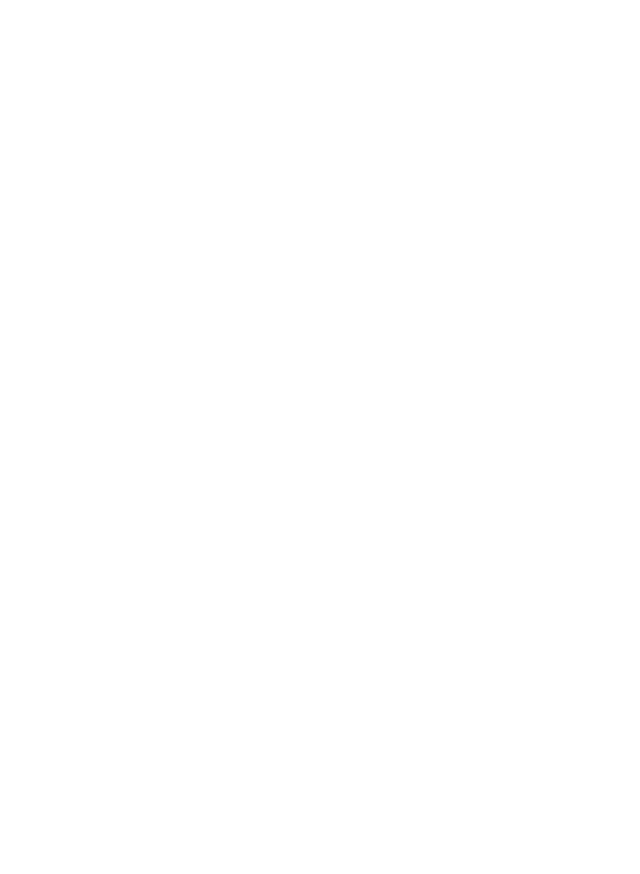
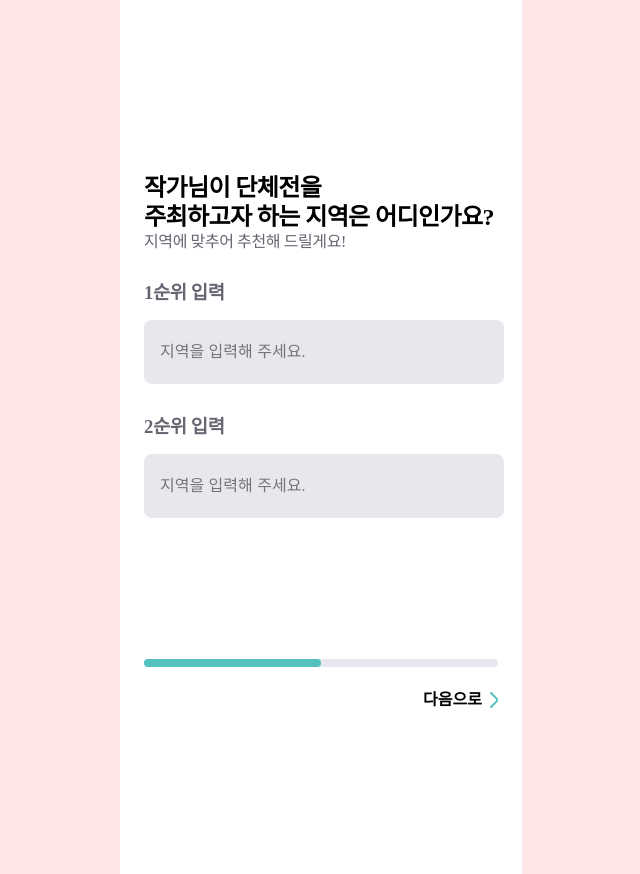
Before and after one commit to ArtScape-Hanyang/ArtScape_Frontend, a React (Vite) app: page /matching/location in a window 1280 px wide. Before the commit this address had no page. Shown: the whole page, without its empty margins (319-959 px from the left). Before the commit the page ends 800 px from the top, so only its background shows below. Built offline with nearby package versions, Linux system fonts and the light colour scheme.

Commit message:
[design] : 메인 완료, 지역 진행 중

```diff
--- a/src/App.tsx
+++ b/src/App.tsx
@@ -1,10 +1,12 @@
 import React from "react";
 import { BrowserRouter as Router, Route, Routes } from "react-router-dom";
 import Home from "./routes/home";
+import Matching from "./pages/Matching";
 import MatchTypePage from "./pages/MatchTypePage";
 import LoginPage from "./pages/LoginPage";
 import SignupPage from "./pages/SignupPage";
 import MatchPersonnel from "./pages/MatchPersonnel";
+import MatchLocation from "./pages/MatchLocation";
 
 const App: React.FC = () => {
   return (
@@ -13,8 +15,10 @@
         <Routes>
           <Route path="/login" element={<LoginPage />} />
           <Route path="/signup" element={<SignupPage />} />
-          <Route path="/matching/type" element={<MatchTypePage />}></Route>
-          <Route path="/matching/personnel" element={<MatchPersonnel />}></Route>
+          <Route path="/matching" element={<Matching />} />
+          <Route path="/matching/type" element={<MatchTypePage />} />
+          <Route path="/matching/personnel" element={<MatchPersonnel />} />
+          <Route path="/matching/location" element={<MatchLocation />} />
         </Routes>
       </div>
     </Router>
--- /dev/null
+++ b/src/pages/MatchLocation.tsx
@@ -0,0 +1,138 @@
+import styled from "styled-components";
+import GlobalStyle from "../styles/GlobalStyle";
+import nextbtn from '../asset/nextbtn.svg'
+import { useNavigate } from "react-router-dom";
+
+interface Level {
+    width: number,
+}
+
+const MainContainer = styled.div`
+  width: 25.125rem;
+  height: 54.625rem;
+  background-color: #ffffff;
+  box-sizing: border-box;
+  padding: 0 1.5rem;
+`;
+
+const Title = styled.div`
+    display: flex;
+    flex-direction: column;
+    padding-top: 11rem;
+    gap: 0.3rem;
+`;
+
+const H1 = styled.h1`
+    font-family: Pretendard;
+    font-size: 1.5rem;
+    font-style: normal;
+    font-weight: 700;
+    line-height: 1.5rem; /* 100% */
+    letter-spacing: -0.0375rem;
+    margin: 0;
+`;
+
+const H3 = styled.h3`
+    color: var(--Gray-Scale-G400, #656572);
+
+    /* Body/M500 */
+    font-family: Pretendard;
+    font-size: 1rem;
+    font-style: normal;
+    font-weight: 500;
+    line-height: 1rem; /* 100% */
+    letter-spacing: -0.025rem;
+    margin: 0;
+`;
+
+const LocContainer = styled.div`
+    margin-top: 10%;
+    color: #656572;
+
+    /* Body/M500 */
+    font-family: Pretendard;
+    font-size: 1rem;
+    font-weight: 500;
+    line-height: 1rem; /* 100% */
+    letter-spacing: -0.025rem;
+`;
+
+const Input = styled.input`
+    width: 20.5rem;
+    height: 2rem;
+    border-radius: 0.5rem;
+    background-color: #E7E7EE;
+    border: 0;
+    padding: 1rem;
+    color: #9696A6;
+    font-size: 1rem;
+`;
+
+const ProgressBar = styled.div`
+    width: 100%;
+    height: 0.5rem;
+    background-color: #E7E7EE;
+    border-radius: 20px;
+    margin-top: 40%;
+`;
+
+const Progress = styled.div<{ width: number }>`
+    width: ${(props:Level) => props.width}%;
+    height: 0.5rem;
+    background-color: #52C1BF;
+    border-radius: 20px;
+`;
+
+const NextBtn = styled.div`
+    display: flex ;
+    justify-content: flex-end;
+    margin-top: 7%;
+    font-family: Pretendard;
+    font-size: 1rem;
+    font-style: normal;
+    font-weight: 600;
+    line-height: 1rem; /* 100% */
+    letter-spacing: -0.025rem;
+    gap: 0.5rem;
+    cursor: pointer;
+`;
+
+function MatchLocation() {
+    const maxItem = 12
+    const avaliableItem = 6
+    const navigate = useNavigate();
+
+    const handleNextClick = () => {
+        navigate('/matching/form')
+    }
+
+    return (
+        <MainContainer>
+            <GlobalStyle />
+            <Title>
+                <H1>작가님이 단체전을</H1>
+                <H1>주최하고자 하는 지역은 어디인가요?</H1>
+                <H3>지역에 맞추어 추천해 드릴게요!</H3>
+            </Title>
+            <LocContainer>
+                <h3>1순위 입력</h3>
+                <Input type="text" placeholder="지역을 입력해 주세요."/>
+            </LocContainer>
+            <LocContainer>
+                <h3>2순위 입력</h3>
+                <Input type="text" placeholder="지역을 입력해 주세요."/>
+            </LocContainer>
+            <div>
+                <ProgressBar>
+                    <Progress width = {(avaliableItem*100/maxItem)}></Progress>
+                </ProgressBar>
+                <NextBtn onClick={handleNextClick}>
+                    <button>다음으로</button>
+                    <img src={nextbtn} />
+                </NextBtn>
+            </div>
+        </MainContainer>
+    )
+}
+
+export default MatchLocation;
--- /dev/null
+++ b/src/pages/Matching.tsx
@@ -0,0 +1,100 @@
+import styled from "styled-components";
+import GlobalStyle from "../styles/GlobalStyle";
+import backbtn from "../asset/backbtn.svg"
+import aimatchstar from "../asset/aimatchstar.png";
+import nextbtn from '../asset/nextbtn.svg'
+import { useNavigate } from "react-router-dom";
+
+const MainContainer = styled.div`
+  width: 25.125rem;
+  height: 54.625rem;
+  background-color: #ffffff;
+  box-sizing: border-box;
+  padding: 5rem 1.5rem;
+  overflow: hidden;
+`;
+
+const Title = styled.div`
+    display: flex;
+    flex-direction: column;
+    padding-top: 7rem;
+    gap: 0.3rem;
+`;
+
+const AI = styled.h1`
+    font-family: Pretendard;
+    font-size: 1.5rem;
+    font-style: normal;
+    font-weight: 700;
+    line-height: 1.5rem; /* 100% */
+    letter-spacing: -0.0375rem;
+    margin: 0;
+    color: #52C1BF;
+`;
+
+const H1 = styled.h1`
+    font-family: Pretendard;
+    font-size: 1.75rem;
+    font-style: normal;
+    font-weight: 700;
+    line-height: 1.75rem; /* 100% */
+    letter-spacing: -0.04375rem;
+    margin: 0;
+`;
+
+const ImgContainer = styled.div`
+    width: 100%;
+    height: 35rem;
+    position: relative;
+    display: flex;
+    justify-content: center;
+    align-items: center;
+    margin-left: 10%;
+`;
+
+const BackImg = styled.img`
+    width: 35rem;
+    height: 100%;
+    position: absolute;
+`;
+
+const NextBtn = styled.div`
+    display: flex ;
+    justify-content: flex-end;
+    font-family: Pretendard;
+    font-size: 1rem;
+    font-style: normal;
+    font-weight: 600;
+    line-height: 1rem; /* 100% */
+    letter-spacing: -0.025rem;
+    gap: 0.5rem;
+    cursor: pointer;
+    color: #656572;
+`;
+
+function Matching() {
+    const navigate = useNavigate();
+
+    const handleNextClick = () => {
+        navigate('/matching/type')
+    }
+    return (
+        <MainContainer>
+            <GlobalStyle />
+            <img src={backbtn} />
+            <Title>
+                <AI>AI가 찾아주는</AI>
+                <H1>당신의 협업 파트너</H1>
+            </Title>
+            <ImgContainer>
+                <BackImg src={aimatchstar} />
+            </ImgContainer>
+            <NextBtn onClick={handleNextClick}>
+                <button>시작하기</button>
+                <img src={nextbtn} />
+            </NextBtn>
+        </MainContainer>
+    )
+}
+
+export default Matching;
--- a/src/styles/GlobalStyle.tsx
+++ b/src/styles/GlobalStyle.tsx
@@ -15,7 +15,7 @@
       "Ubuntu", "Cantarell", "Fira Sans", "Droid Sans", "Helvetica Neue",
       sans-serif;
     background-color: #ededed;
-    overflow: hidden;
+    overflow-y: auto;
   }
 /* 기본 버튼 스타일 초기화 */
 button {
```
Also changed, not shown: src/asset/prgressbar/firstprogress.svg (deleted), src/asset/prgressbar/progressbar.svg (deleted).
